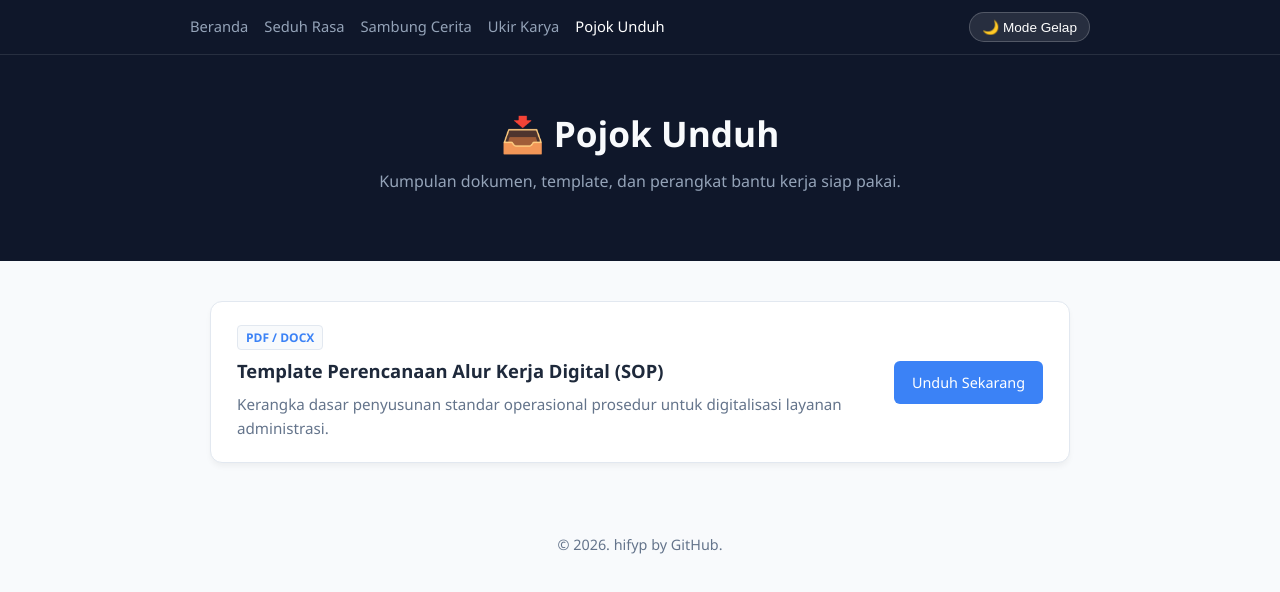
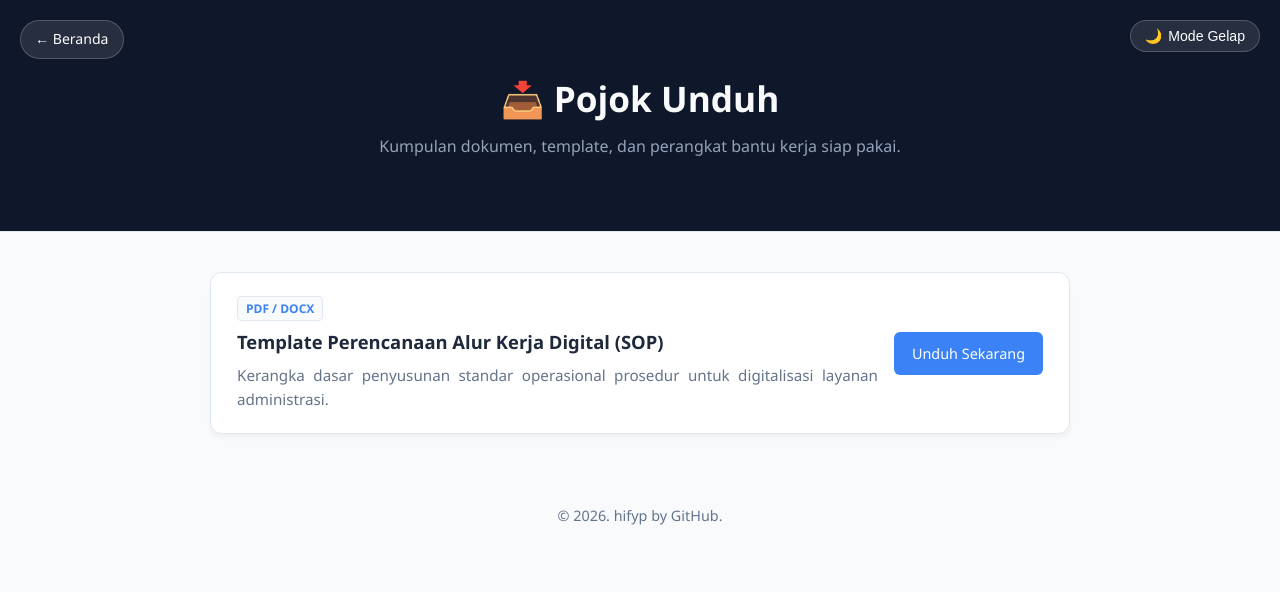
Before and after one commit to hifyp/hifyp.github.io, a plain HTML site: page pojok-unduh.html in a window 1280 px wide. Drawn offline with Linux system fonts and the light colour scheme.

Commit message:
Update pojok-unduh.html

```diff
--- a/pojok-unduh.html
+++ b/pojok-unduh.html
@@ -21,20 +21,20 @@
         }
         * { box-sizing: border-box; transition: background-color 0.3s ease, color 0.3s ease; }
         body { font-family: 'Segoe UI', system-ui, sans-serif; margin: 0; background: var(--bg-body); color: var(--text-main); line-height: 1.6; }
-        nav { background: var(--bg-header); border-bottom: 1px solid rgba(255,255,255,0.1); padding: 12px 20px; position: sticky; top: 0; z-index: 100; }
-        .nav-container { max-width: 900px; margin: 0 auto; display: flex; justify-content: space-between; align-items: center; flex-wrap: wrap; gap: 10px; }
-        .nav-links { display: flex; flex-wrap: wrap; gap: 16px; }
-        .nav-links a { color: var(--text-header-sub); text-decoration: none; font-size: 0.92rem; font-weight: 500; }
-        .nav-links a:hover, .nav-links a.active { color: #ffffff; }
-        .theme-toggle { background: rgba(255,255,255,0.1); color: #fff; border: 1px solid rgba(255,255,255,0.2); padding: 6px 12px; border-radius: 20px; cursor: pointer; font-size: 0.85rem; }
-        header { background: var(--bg-header); color: var(--text-header); padding: 50px 20px; text-align: center; }
+
+        header { background: var(--bg-header); color: var(--text-header); padding: 70px 20px 55px; text-align: center; position: relative; border-bottom: 1px solid var(--border-color); }
+        .back-btn { position: absolute; top: 20px; left: 20px; background: rgba(255,255,255,0.1); color: #fff; border: 1px solid rgba(255,255,255,0.2); padding: 7px 14px; border-radius: 20px; text-decoration: none; font-size: 0.88rem; display: inline-flex; align-items: center; gap: 6px; }
+        .back-btn:hover { background: rgba(255,255,255,0.2); }
+        .theme-toggle { position: absolute; top: 20px; right: 20px; background: rgba(255,255,255,0.1); color: #fff; border: 1px solid rgba(255,255,255,0.2); padding: 7px 14px; border-radius: 20px; cursor: pointer; font-size: 0.88rem; display: inline-flex; align-items: center; gap: 6px; }
+        .theme-toggle:hover { background: rgba(255,255,255,0.2); }
+
         header h1 { margin: 0; font-size: 2.2rem; }
         header p { color: var(--text-header-sub); margin-top: 8px; }
         .container { max-width: 900px; margin: 40px auto; padding: 0 20px; }
         .download-item { background: var(--bg-card); border: 1px solid var(--border-color); border-radius: 12px; padding: 22px 26px; margin-bottom: 18px; box-shadow: var(--shadow); display: flex; justify-content: space-between; align-items: center; flex-wrap: wrap; gap: 16px; }
         .download-info { flex: 1; min-width: 240px; }
         .download-info h3 { margin: 0 0 6px 0; font-size: 1.15rem; }
-        .download-info p { margin: 0; color: var(--text-muted); font-size: 0.95rem; }
+        .download-info p { margin: 0; color: var(--text-muted); font-size: 0.95rem; text-align: justify; }
         .badge { display: inline-block; font-size: 0.75rem; padding: 2px 8px; border-radius: 4px; background: var(--bg-body); border: 1px solid var(--border-color); color: var(--accent); font-weight: 600; margin-bottom: 6px; }
         .btn { background: var(--accent); color: #fff; padding: 10px 18px; border-radius: 6px; text-decoration: none; font-size: 0.9rem; font-weight: 500; white-space: nowrap; }
         .btn:hover { background: var(--accent-hover); }
@@ -42,20 +42,9 @@
     </style>
 </head>
 <body>
-    <nav>
-        <div class="nav-container">
-            <div class="nav-links">
-                <a href="index.html">Beranda</a>
-                <a href="seduh-rasa.html">Seduh Rasa</a>
-                <a href="sambung-cerita.html">Sambung Cerita</a>
-                <a href="ukir-karya.html">Ukir Karya</a>
-                <a href="pojok-unduh.html" class="active">Pojok Unduh</a>
-            </div>
-            <button class="theme-toggle" id="themeToggle"><span id="themeIcon">🌙</span> <span id="themeText">Mode Gelap</span></button>
-        </div>
-    </nav>
-
     <header>
+        <a href="index.html" class="back-btn">&larr; Beranda</a>
+        <button class="theme-toggle" id="themeToggle"><span id="themeIcon">🌙</span> <span id="themeText">Mode Gelap</span></button>
         <h1>📥 Pojok Unduh</h1>
         <p>Kumpulan dokumen, template, dan perangkat bantu kerja siap pakai.</p>
     </header>
```
